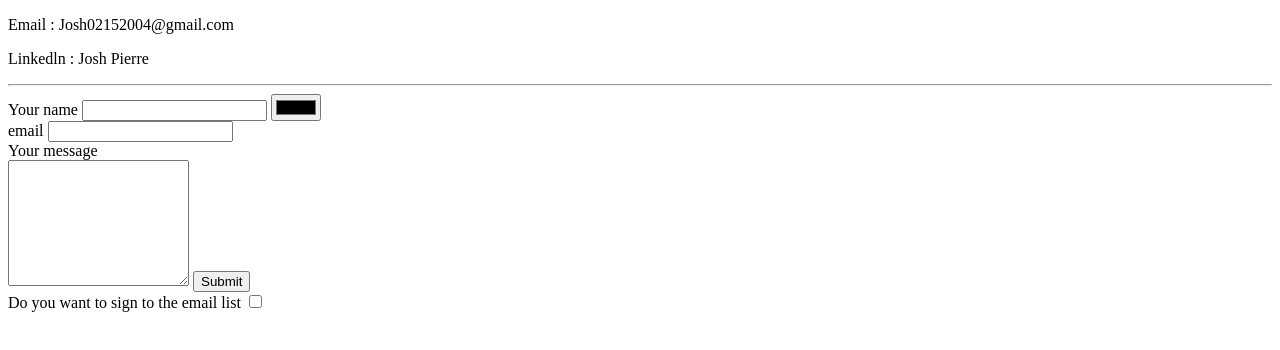
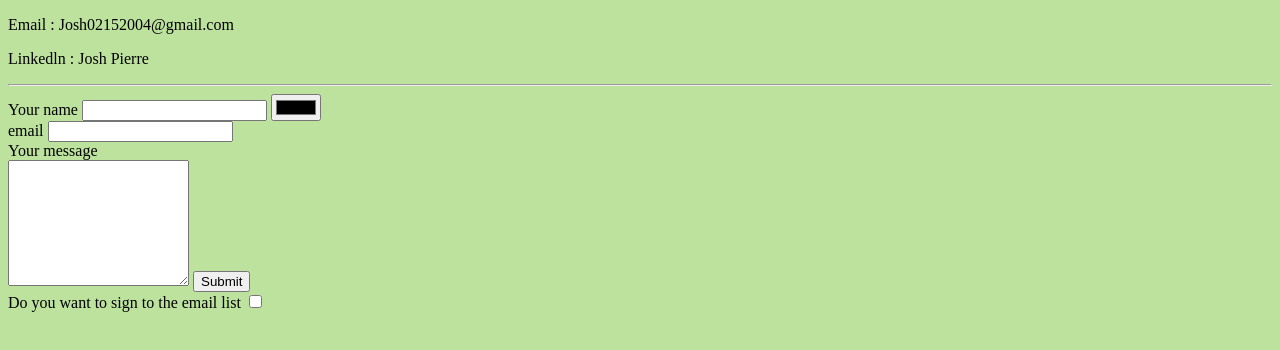
Before and after one commit to Joshyyp14/Cv, a plain HTML site: page Contact.html in a window 1280 px wide. Drawn offline with Linux system fonts and the light colour scheme.

Commit message:
Update Contact.html

```diff
--- a/Contact.html
+++ b/Contact.html
@@ -6,7 +6,7 @@
   <title>My Contact</title>
 </head>
 
-<body>
+<body style="background-color: #BCE29E;">
   <p>Email : Josh02152004@gmail.com</p>
   <p>Linkedln : Josh Pierre</p>
   <hr>
```
